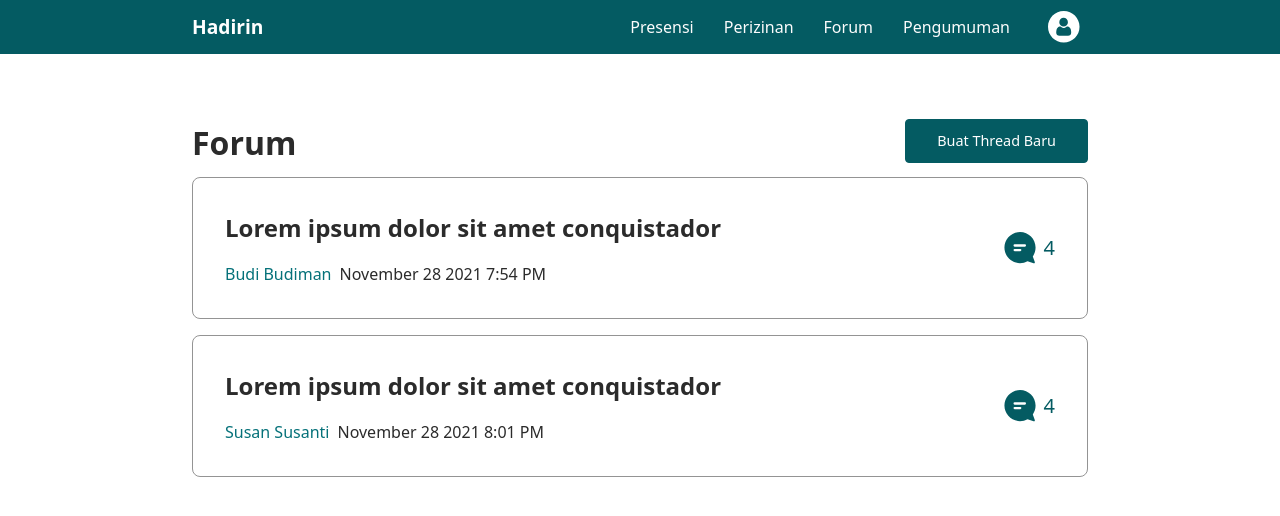
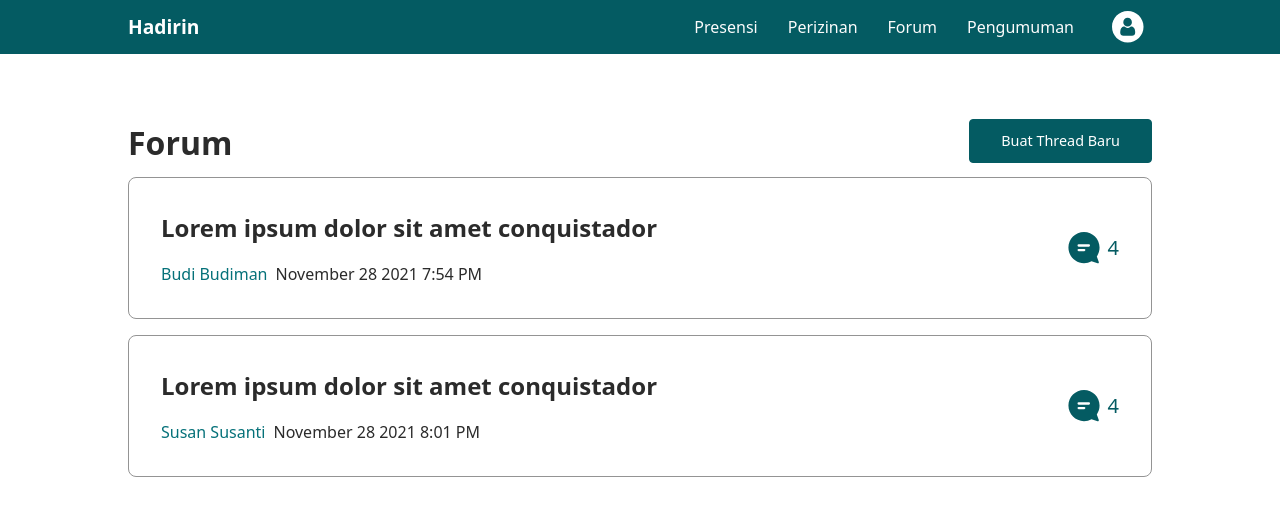
Before and after one commit to GerradND/hadirin, a Django app: page /forum/ in a window 1280 px wide. Shown: the top 516 px of the page. Run offline with Django 3.2, Linux system fonts and the light colour scheme.

Commit message:
adjust styles

```diff
--- a/forum/static/css/index.css
+++ b/forum/static/css/index.css
@@ -20,7 +20,7 @@ h2 {
 }
 
 .page-content {
-    width: 70vw;
+    width: 80vw;
     color: #2b2b2b;
 }
 
--- a/static/css/style.css
+++ b/static/css/style.css
@@ -21,19 +21,13 @@ textarea {
   padding-top: 55px;
 }
 
-.main-container {
-  display: flex;
-  flex-direction: column;
-  align-items: center;
-}
-
 .navbar {
   display: flex;
   justify-content: space-between;
   align-items: center;
   background-color: var(--main-color);
   box-sizing: border-box;
-  padding: 0.2em 15vw;
+  padding: 0.2em 10vw;
   width: 100%;
   position: fixed;
   top: 0px;
```
